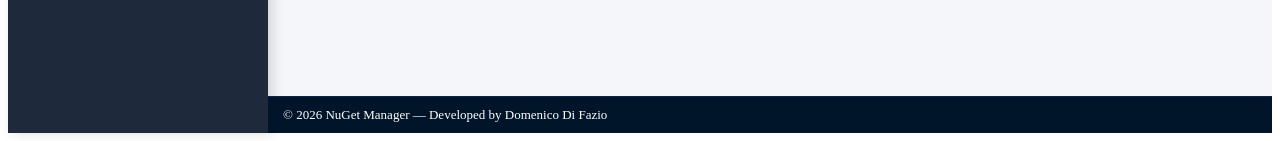
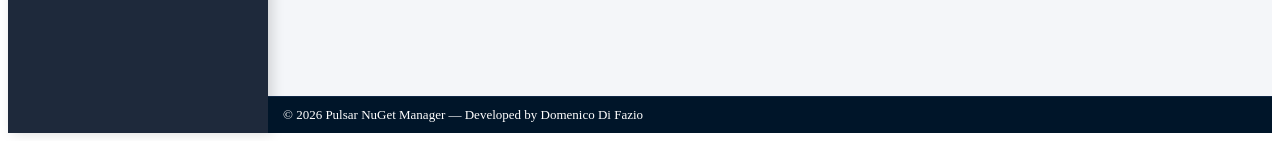
Before and after one commit to DomenicoDiFazio/Pulsar.NugetManager, an ASP.NET Core app: page / in a window 1280 px wide. Shown: the part 675-816 px from the top of the page. Run offline with ASP.NET Core 8, Linux system fonts and the light colour scheme; style sheets or scripts are compiled from the project's sources.

Commit message:
Modifiche cosmetiche

```diff
--- a/Components/Layout/MainLayout.razor
+++ b/Components/Layout/MainLayout.razor
@@ -85,7 +85,7 @@
     </main>
 
     <footer class="bottom-bar">
-        © @DateTime.Now.Year NuGet Manager — Developed by Domenico Di Fazio
+        © @DateTime.Now.Year Pulsar NuGet Manager — Developed by Domenico Di Fazio
     </footer>
 
 </div>
```
